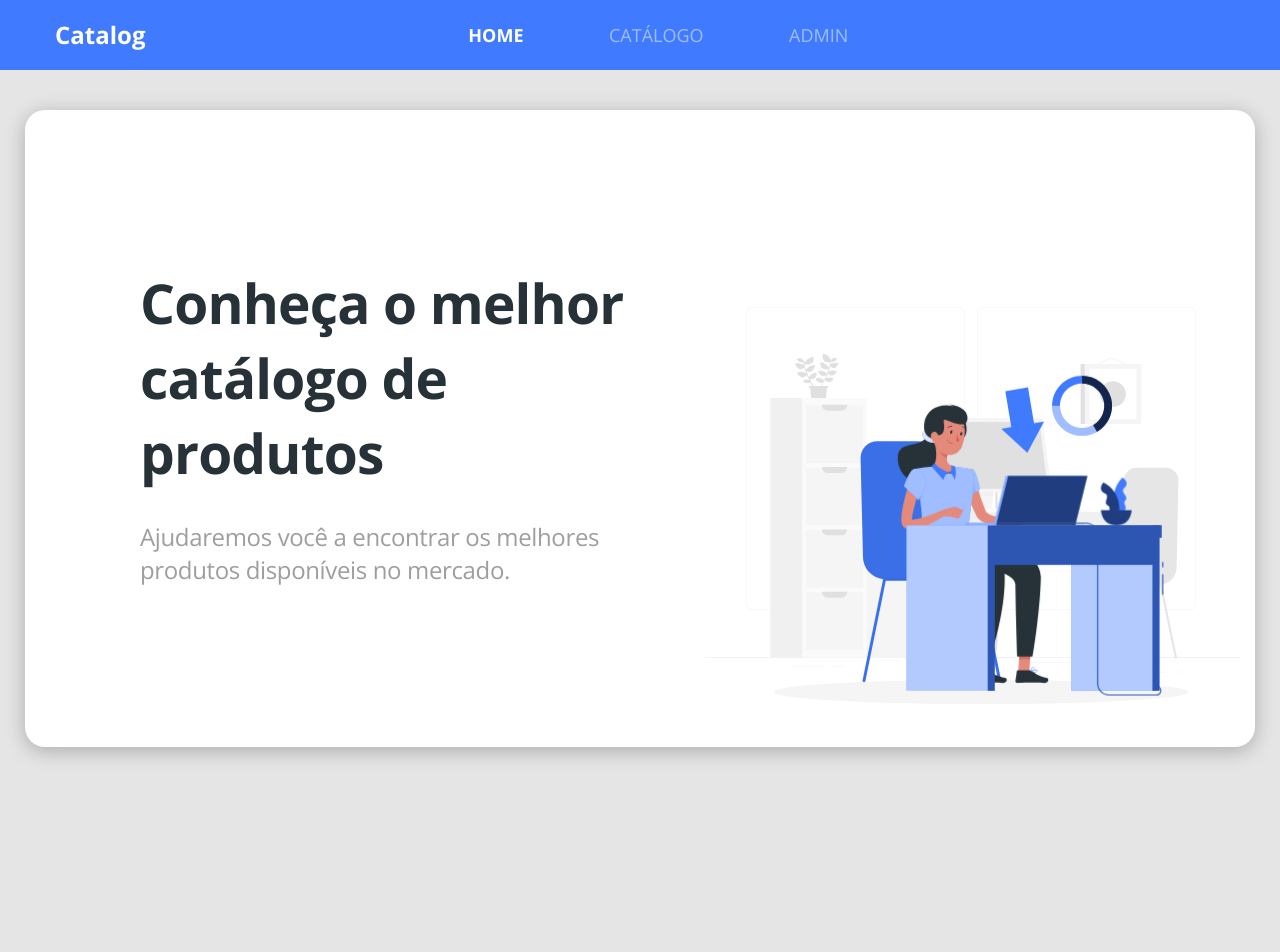
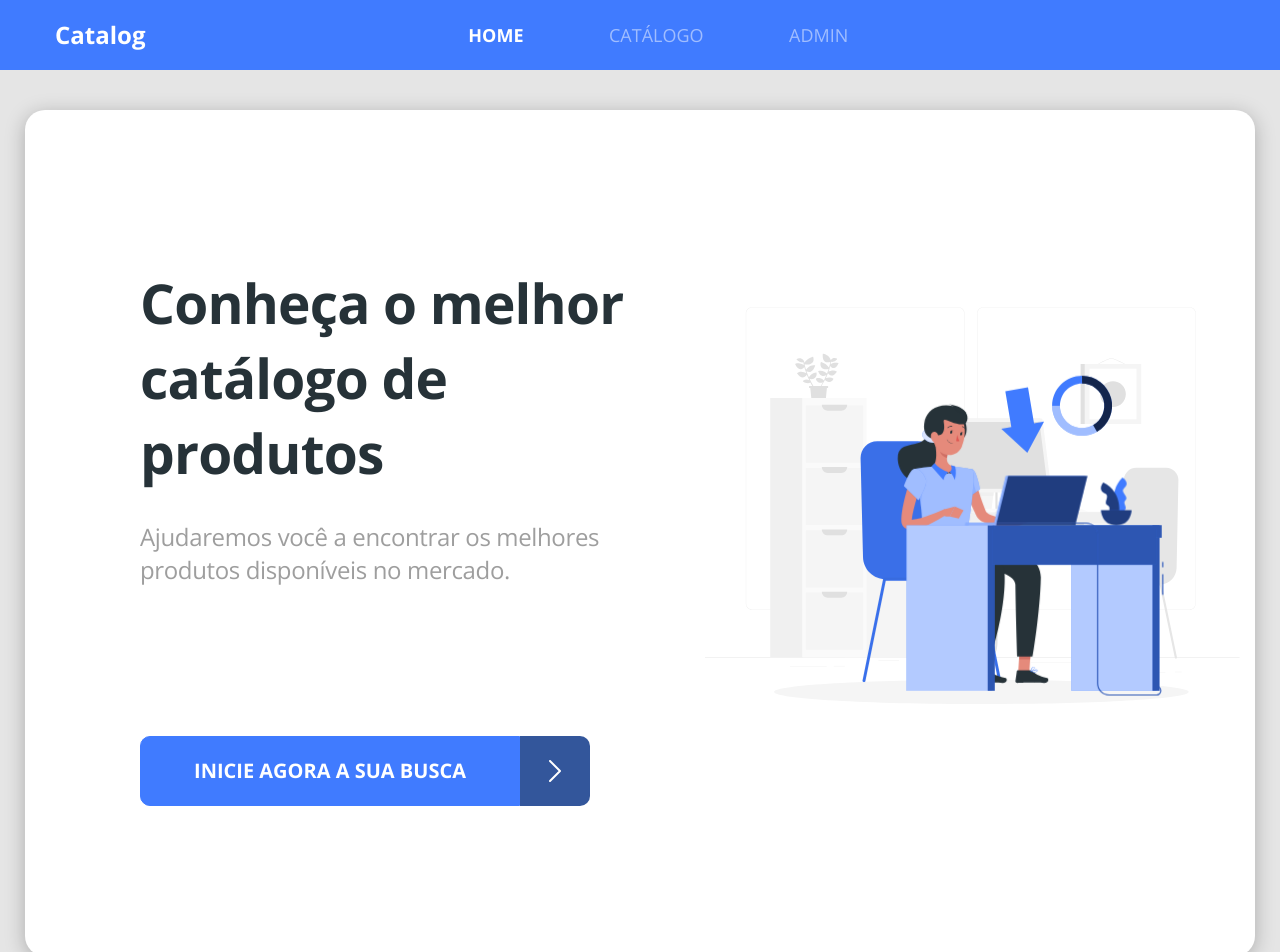
Before and after one commit to wep1980/catalog, a React (Create React App) app in the folder front-web/: page / in a window 1280 px wide. Shown: the top 952 px of the page. Before the commit the page ends 800 px from the top, so only its background shows below. Built offline with nearby package versions, Linux system fonts and the light colour scheme.

Commit message:
Finishing the Home page

```diff
--- /dev/null
+++ b/front-web/src/core/components/ButtonIcon/index.tsx
@@ -0,0 +1,34 @@
+import React from 'react';
+import './styles.scss'
+import { ReactComponent as  ArrowIcon } from '../../assets/images/arrow.svg';
+
+
+/**
+ * Criando um tipo do typeScript.
+ * O componente vai receber um text
+ */
+type Props = {
+   text : string;
+}
+
+
+/**
+ * Vai retorna somente um HTML então pode ser utilizado ().
+ * btn btn-primary -> classe de botão Bootrstrap.
+ * d-flex -> Classe Bootstrap display-flex, coloca um elemento do lado do outro.
+ * ButtonIcon recebe uma variavel da Props do type text
+ */
+const ButtonIcon = ({ text } : Props) => (
+   <div className="d-flex">
+       <button className="btn btn-primary btn-icon">
+          <h5>{ text }</h5>
+       </button>
+       <div className="btn-icon-content">
+           <ArrowIcon/>
+       </div>
+   </div>
+);
+
+
+
+export default ButtonIcon;
--- /dev/null
+++ b/front-web/src/core/components/ButtonIcon/styles.scss
@@ -0,0 +1,15 @@
+.btn-icon {
+    height: 70px; // Altura do botão
+    width: 380px; // Largura do botão
+    border-radius: 10px 0 0 10px; // Parte superior esquerda e inferior esquerda com 10px
+    text-transform: uppercase;
+}
+
+.btn-icon-content{
+    background-color: #33569B;
+    width: 70px;
+    border-radius: 0 10px 10px 0;
+    display: flex;
+    align-items: center; // alinha verticalmente ao centro
+    justify-content: center; // alinha horizontalmente ao centro
+}
--- a/front-web/src/pages/Home/index.tsx
+++ b/front-web/src/pages/Home/index.tsx
@@ -1,6 +1,8 @@
 import React from 'react';
 import './styles.scss';
 import { ReactComponent as  MainImage } from '../../core/assets/images/main-image.svg'; // importe da imagem main(Principal) -- ReactComponent as  MainImage renomeando o nome do component
+import ButtonIcon from '../../core/components/ButtonIcon';
+import { Link } from 'react-router-dom';
 
 
 /**
@@ -8,6 +10,7 @@ import { ReactComponent as  MainImage } from '../../core/assets/images/main-imag
  * row -> linha do Bootstrap.
  * O BOOTASTRAP POR PADRÃO TRABALHA COM 12 COLUNAS, SE E COLOCADO COL-6 ESTAMOS TRABALHANDO COM METADO DO ESPEÇO
  * col-6" -> 6 colunas, classe Bootstrap.
+ * ButtonIcon text="" -> passando o texto do butão dinamicamente
  */
 const Home = () => (
    <div className="home-container">
@@ -22,6 +25,9 @@ const Home = () => (
             <p className="text-subtitle">
                 Ajudaremos você a encontrar os melhores <br/> produtos disponíveis no mercado.
             </p>
+            <Link to="/catalog">
+               <ButtonIcon text="inicie agora a sua busca"/>
+            </Link>
          </div>
 
          <div className="col-6">
--- a/front-web/src/pages/Home/styles.scss
+++ b/front-web/src/pages/Home/styles.scss
@@ -11,6 +11,7 @@
     border-radius: 20px;
     padding-top: 155px;
     padding-left: 100px;
+    padding-bottom: 150px;
 }
 
 .text-title {
@@ -25,6 +26,7 @@
     letter-spacing: -0.015em;
     color: #9E9E9E;
     margin-top: 30px;
+    margin-bottom: 150px;
 }
 
 .main-image{
```
Also changed, not shown: front-web/src/core/assets/images/arrow.svg (added), 1 other file (tests, documents, lock files or other folders).
